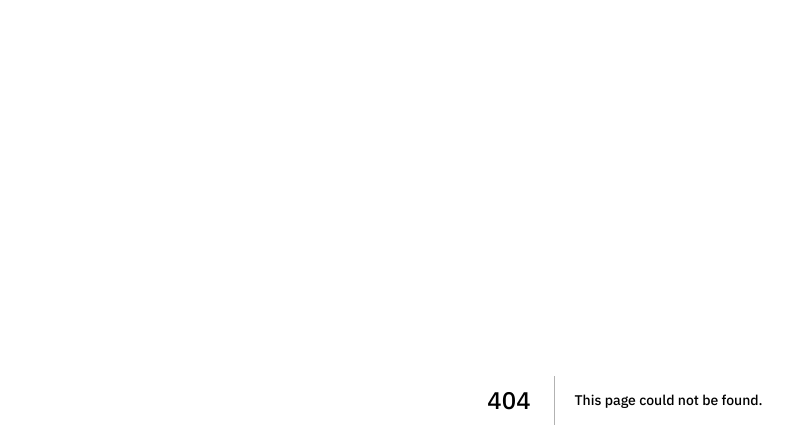
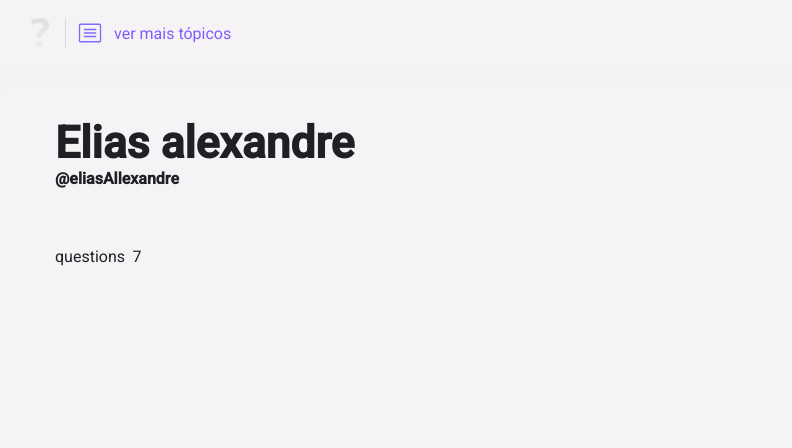
Before and after one commit to cod3baze/baziku_users, a Next.js app: page /me in a window 1280 px wide. Before the commit this address had no page. Shown: the top 448 px of the page, without its empty margins (15-807 px from the left). Built offline with nearby package versions, Linux system fonts and the light colour scheme.

Commit message:
Me page UI

```diff
--- /dev/null
+++ b/src/pages/me/index.tsx
@@ -0,0 +1,36 @@
+import Head from "next/head";
+
+import { Header } from "../../components/Header";
+import styles from "../../styles/pages/me/Me.module.scss";
+
+export default function Me() {
+  return (
+    <>
+      <Head>
+        <title>Me profile | Cognu Questions platform</title>
+        <meta name="description" content="Baziku users courses" />
+        <link rel="icon" href="/favicon.ico" />
+      </Head>
+
+      <div className={styles.mePage}>
+        <Header />
+
+        <div>
+          <main>
+            <header>
+              <h2>Elias alexandre</h2>
+              <strong>@eliasAllexandre</strong>
+            </header>
+
+            <section>
+              <p>
+                questions
+                <span>7</span>
+              </p>
+            </section>
+          </main>
+        </div>
+      </div>
+    </>
+  );
+}
--- /dev/null
+++ b/src/styles/pages/me/Me.module.scss
@@ -0,0 +1,29 @@
+.mePage {
+  display: flex;
+  flex-direction: column;
+
+  > div {
+    width: 100%;
+
+    > main {
+      max-width: 670px;
+      margin: 50px 70px;
+
+      header {
+        h2 {
+          font: normal bold 3rem "Roboto", sans-serif;
+        }
+      }
+
+      section {
+        margin-top: 4rem;
+
+        p {
+          span {
+            margin-left: 0.5rem;
+          }
+        }
+      }
+    }
+  }
+}
```
Also changed, not shown: src/styles/pages/Authenticate.module.scss (added, +30 -0 lines).
